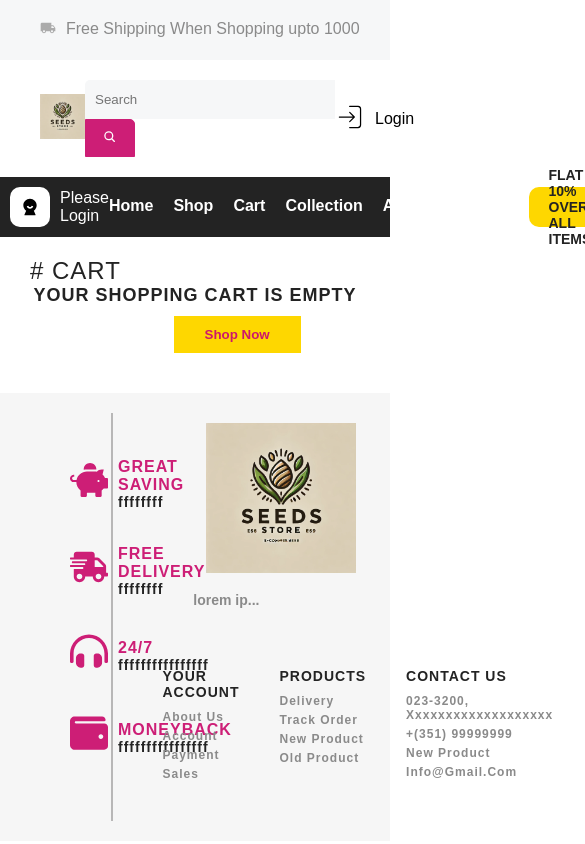
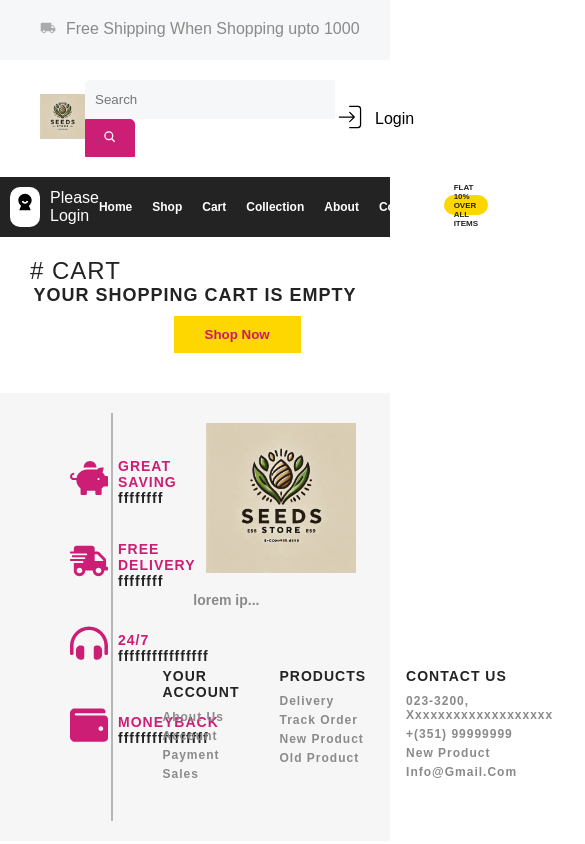
Before and after one commit to joaoaugusto-jesus/ecommerce-seeds-store-, a React (Create React App) app: page /cart in a window 390 px wide. Shown: the top 844 px of the page, 585 px wide, since content can reach past the window. Built offline with nearby package versions, Linux system fonts and the light colour scheme.

Commit message:
wip adding media queries to nav

```diff
--- a/src/comp/footer.css
+++ b/src/comp/footer.css
@@ -142,3 +142,13 @@
     color: #cd1e76;
  ;
 }
+
+
+@media (max-width: 900px) {
+
+    .footer .container .leftBox .detail h3
+    {
+        font-size: 14px;
+
+    }
+}
--- a/src/comp/nav.css
+++ b/src/comp/nav.css
@@ -227,3 +227,70 @@
     font-weight: 600;
     font-size: 14px;
 }
+
+@media (max-width: 900px) {
+
+    .header .lastHeader .offer p
+    {
+        font-size: 12px;
+
+    }
+}
+
+@media (max-width: 860px) {
+
+    .header .lastHeader .userProfile .info p
+    {
+        font-size: 10px;
+    }
+
+    .header .lastHeader .offer p
+    {
+        font-size: 10px;
+
+    }
+
+}
+
+@media (max-width: 800px) {
+
+    .header .lastHeader .nav ul li .link
+    {
+        font-size: 14px;
+
+    }
+}
+
+@media (max-width: 750px) {
+
+    .header .lastHeader .offer
+    {
+        padding: 10px 10px;
+        margin-top: 8px;
+
+    }
+
+    .header .lastHeader .nav ul li .link
+    {
+        font-size: 12px;
+
+    }
+
+    .header .lastHeader .userProfile .icon
+    {
+        padding: 5px 5px;
+    }
+}
+
+@media (max-width: 700px) {
+
+    .header .lastHeader .userProfile .info p
+    {
+        margin-top: 8px;
+        font-size: 10px;
+    }
+    .header .lastHeader .offer p
+    {
+        font-size: 8px;
+    }
+}
```
